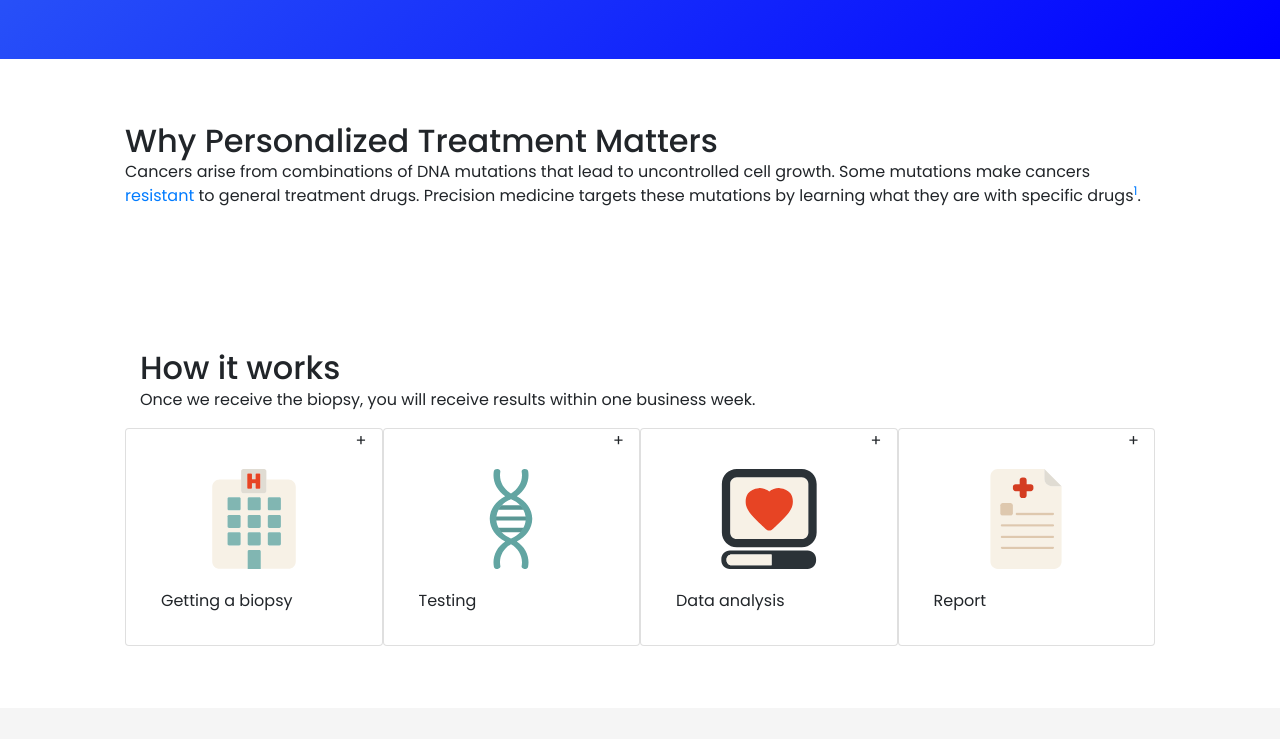
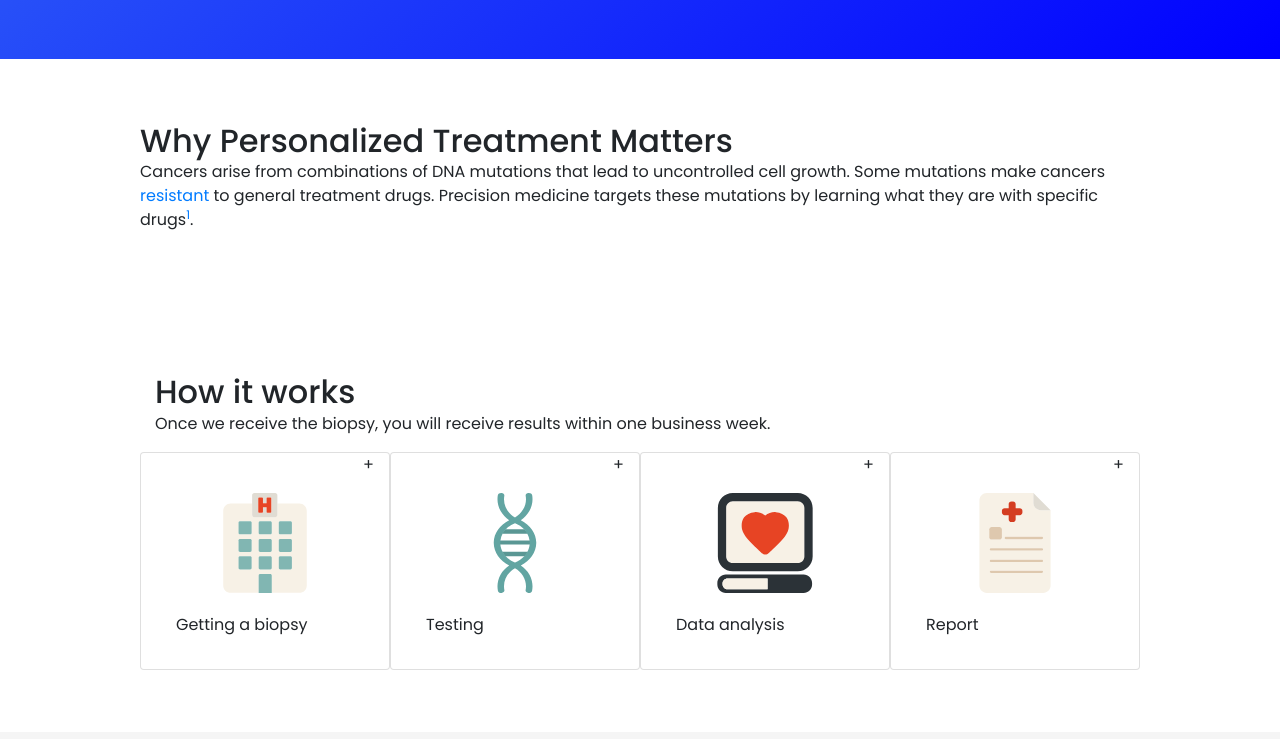
Before and after one commit to Brunods10/jinfiniti, a plain HTML site: page index.html in a window 1280 px wide. Shown: the part 901-1640 px from the top of the page. Drawn offline with nearby package versions, Linux system fonts and the light colour scheme.

Commit message:
fixed padding

```diff
--- a/index.html
+++ b/index.html
@@ -54,7 +54,7 @@
         <!-- Banner -->
         <div class="container-fluid banner">
             <!-- <img src="img/astronomy-colors-dark-957040.jpg" alt="banner-image"> -->
-            <div class="row padding">
+            <div class="row">
                 <h1 style="display:none">We Provide Clarity and Direction to Personalize Cancer Treatments</h1>
                 <h1 class="col-12">We Personalize <br>Cancer Treatments</h1>
                 <h1 style="display:none">We personalize cancer treatment through biofunctional and genetic testing</h1>
@@ -82,7 +82,7 @@
         </div>
         <!-- Content: Precision Medicine -->
         <div class="container-fluid content">
-            <div class="row padding">
+            <div class="row">
                 <h2>Why Personalized Treatment Matters</h2>
                 <p>
                     Cancers arise from combinations of DNA mutations that lead to uncontrolled cell growth. Some mutations make cancers <a href="blog.html/#resistance">resistant</a> to general treatment drugs. Precision medicine targets these mutations by learning what they are with specific drugs<sup><a href="references.html#1">1</a></sup>.
@@ -91,7 +91,7 @@
         </div>
         <!-- How it works -->
         <div class="container-fluid how-it-works">
-            <div class="row padding">
+            <div class="row">
                 <h2 class="col-12">How it works</h2>
 
                 <p class="col-12"s>
@@ -169,7 +169,7 @@
         </div>
         <!-- Services
         <div class="container-fluid services">
-            <div class="row padding">
+            <div class="row">
                 <div class="col-12">
                     <h2>Our services</h2>
                 </div>
--- a/style-bootstrap.css
+++ b/style-bootstrap.css
@@ -1,18 +1,23 @@
 @import url('https://fonts.googleapis.com/css?family=Poppins:400,500,700');
 
 html, body {
-  height: 100%;
-  width: 100%;
-  font-family: "Poppins", sans-serif;
-  color: "#222";
-
+    padding: 0;
+    margin: 0;
+    height: 100%;
+    width: 100%;
+    font-family: "Poppins", sans-serif;
+    color: "#222";
 }
 
 h1, h2, h3, h4 {
     padding: 0;
     margin: 0;
 }
-
+.row {
+    width: 100%;
+    padding: 0;
+    margin: 0;
+}
 .container-fluid {
 }
 
@@ -59,7 +64,6 @@ h1, h2, h3, h4 {
     padding: 5% 10% 5% 10%;
 }
 .banner {
-
     position: relative;
     margin-bottom: 0;
     /*background-image: url("img/astronomy-colors-dark-957040.jpg");
@@ -75,7 +79,6 @@ h1, h2, h3, h4 {
 }*/
 .banner h1, .banner h4 {
     color: white;
-
     text-align: left;
 }
 .banner h1 {
@@ -203,7 +206,8 @@ footer img {
     }
 }
 @media (max-width: 576px) {
-    .container-fluid {
-        padding: 0;
+    html {
+        font-size: 12px;
     }
+
 }
```
